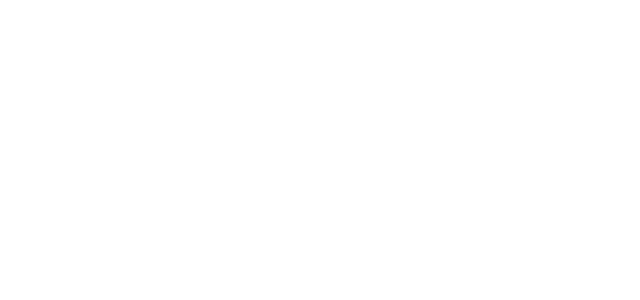
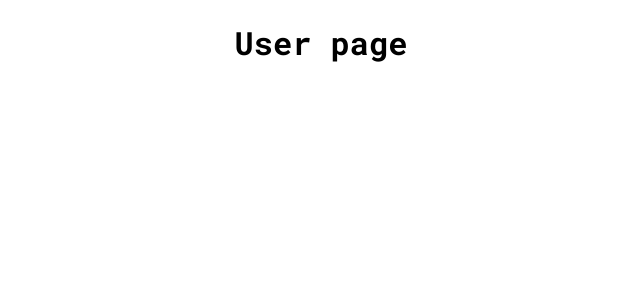
Before and after one commit to nicolas-garcess/views-research-group, a React (Create React App) app: page /user/1 in a window 1280 px wide. Shown: the top 300 px of the page, without its empty margins (319-959 px from the left). Built offline with nearby package versions, Linux system fonts and the light colour scheme; sample sign-in values are in the browser's storage.

Commit message:
user redirect after sign in

```diff
--- a/src/components/Login/index.jsx
+++ b/src/components/Login/index.jsx
@@ -1,5 +1,7 @@
 import React, { useState } from 'react';
 import { useDispatch, useSelector } from 'react-redux';
+import { useHistory } from 'react-router-dom';
+import { getUser } from '../../helpers/user';
 import { login } from '../../store/users';
 import './index.css';
 
@@ -9,10 +11,10 @@ const initialState = {
 };
 
 const Login = () => {
+  const history = useHistory();
   const dispatch = useDispatch();
   const { loginResponse } = useSelector((state) => (state.users));
   const [loginData, setLoginData] = useState(initialState);
-  console.log(loginResponse);
 
   const handleOnblur = (e) => {
     const tag = e.target;
@@ -32,6 +34,9 @@ const Login = () => {
 
   const handleOnClick = async () => {
     await dispatch(login(loginData.email, loginData.password));
+
+    const user = getUser();
+    history.push(`/user/${user.id}`);
   };
 
   return (
--- /dev/null
+++ b/src/components/User/index.jsx
@@ -0,0 +1,9 @@
+import React from 'react';
+
+const User = () => (
+  <div>
+    <h1>User page</h1>
+  </div>
+);
+
+export default User;
--- /dev/null
+++ b/src/helpers/user.js
@@ -0,0 +1,15 @@
+export const saveUser = (user) => {
+  const userData = {
+    id: user.id,
+    email: user.email,
+    rol: user.rol,
+    token: user.token,
+  };
+
+  localStorage.setItem('user', JSON.stringify(userData));
+};
+
+export const getUser = () => {
+  const user = localStorage.getItem('user');
+  return JSON.parse(user);
+};
--- /dev/null
+++ b/src/routes/PrivateRoute.jsx
@@ -0,0 +1,16 @@
+import React from 'react';
+import {
+  Redirect, Route
+} from 'react-router-dom';
+import { getUser } from '../helpers/user';
+
+const PrivateRoute = ({ component: Component, ...rest }) => {
+  const user = getUser();
+  return (
+    <Route {...rest}>
+      {user ? <Component /> : <Redirect to="/login" />}
+    </Route>
+  );
+};
+
+export default PrivateRoute;
--- a/src/routes/index.jsx
+++ b/src/routes/index.jsx
@@ -5,6 +5,8 @@ import {
 import Home from '../components/Home';
 import Login from '../components/Login';
 import Register from '../components/Register';
+import User from '../components/User';
+import PrivateRoute from './PrivateRoute';
 
 const Navigation = () => (
   <Router>
@@ -18,6 +20,7 @@ const Navigation = () => (
       <Route exact path="/register">
         <Register />
       </Route>
+      <PrivateRoute exact path="/user/:id" component={User} />
     </Switch>
   </Router>
 );
--- a/src/store/users/index.js
+++ b/src/store/users/index.js
@@ -1,3 +1,5 @@
+import { saveUser } from '../../helpers/user';
+
 /** ACTION TYPES */
 
 import { URL_PATH } from '../../api';
@@ -30,6 +32,10 @@ export const login = (email, password) => async (dispatch) => {
       });
 
     const loginResponse = await response.json();
+
+    if (loginResponse.error === null) {
+      saveUser(loginResponse);
+    }
 
     dispatch({
       type: LOGIN_SUCCESS,
```
Also changed, not shown: src/auth/AuthProvider.js (added, +11 -0 lines), .eslintrc.js.
